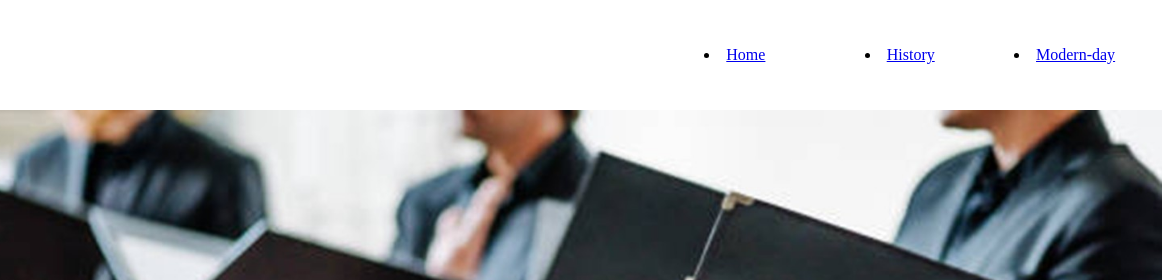
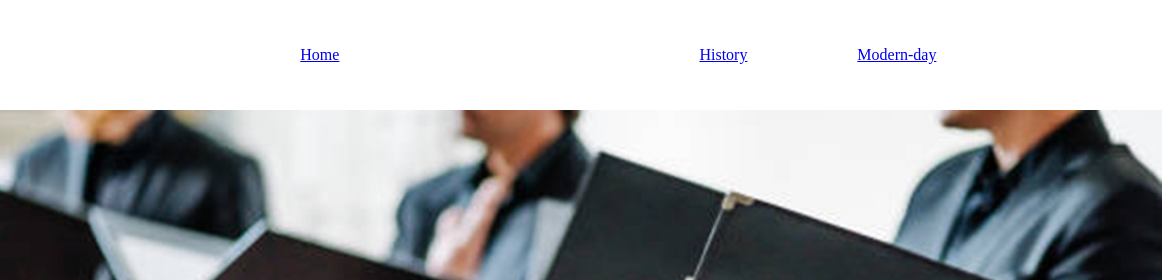
Before and after one commit to ldspyd/wdd130-Anna, a plain HTML site: page index.html in a window 1280 px wide. Shown: the top 280 px of the page, 110-1280 px from the left. Drawn offline with Linux system fonts and the light colour scheme.

Commit message:
changed the nav bar css

```diff
--- a/index.html
+++ b/index.html
@@ -13,9 +13,9 @@
         <nav>
             <img src="images/logo.png" alt="logo">
 
-            <li><a href="index.html" target="_blank">Home</a></li>
-            <li><a href="history/history.html" target="_blank">History</a></li>
-            <li><a href="modern_days/modern_days.html" target="_blank">Modern-day</a></li>
+            <a href="index.html" target="_blank">Home</a>
+            <a href="history/history.html" target="_blank">History</a>
+            <a href="modern_days/modern_days.html" target="_blank">Modern-day</a>
         </nav>
 
     </header>
--- a/styles/styles.CSS
+++ b/styles/styles.CSS
@@ -11,7 +11,21 @@ nav {
     justify-items: center;
     align-items: center;
     margin: 15px;
+    justify-content: space-between;
+    gap: 20px;
+
+    text-decoration: none;
 }
+
+
+
+
+
+
+
+
+
+
 nav img {
     width: 80px;
     grid-column: 1;
```
